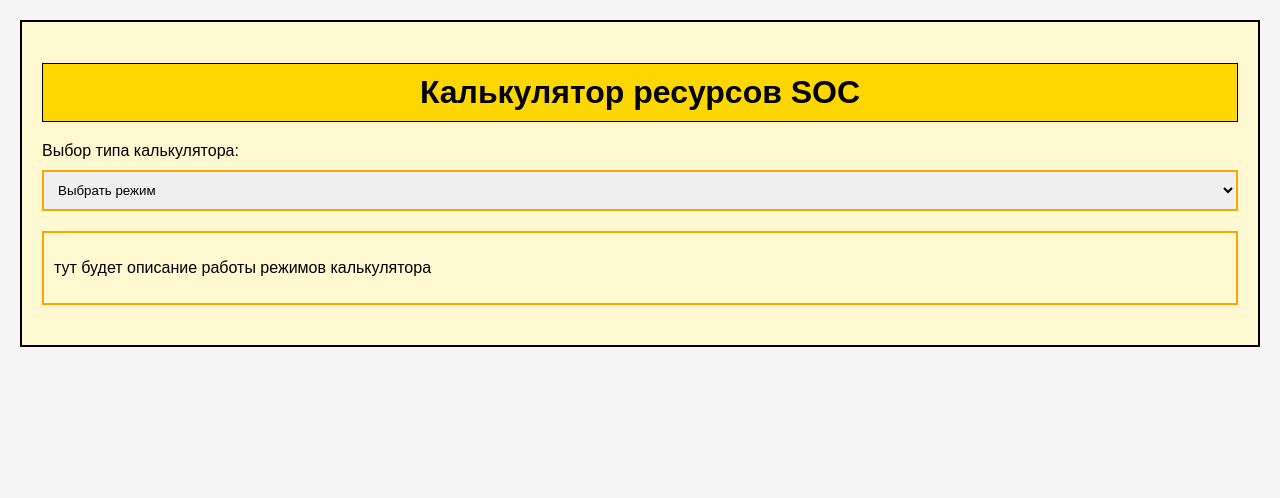
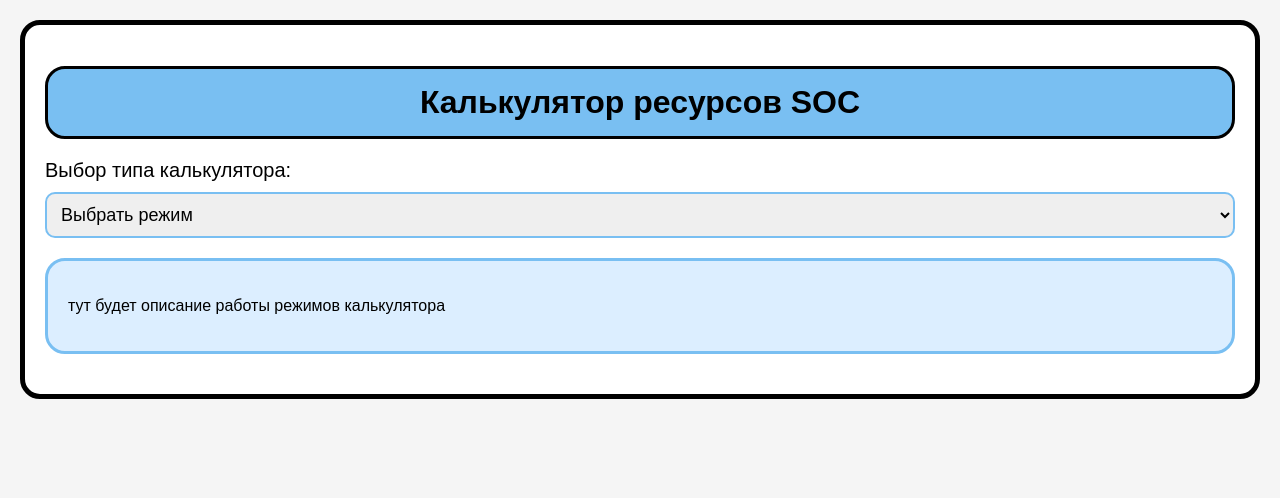
Before and after one commit to dm3tr-0/Calc-Python-Excel-PDF-WORD, a Flask app: page / in a window 1280 px wide. Shown: the top 498 px of the page. Run offline with Flask 3, Linux system fonts and the light colour scheme.

Commit message:
обновил внешний вид

```diff
--- a/static/style.css
+++ b/static/style.css
@@ -1,67 +1,100 @@
+
 body {
     font-family: Arial, sans-serif;
     margin: 20px;
     padding: 0;
     background-color: #f5f5f5;
+    padding-bottom: 100px;
 }
+
 .container {
-    border: 2px solid black;
+    border: 5px solid #000000;
     padding: 20px;
     max-width: 1200px;
-    background-color: #fff8d1;
+    background-color: #fff;
+    border-radius: 20px; /* Скругление углов */
 }
+
 h1 {
     text-align: center;
-    background-color: #ffd700;
-    border: 1px solid black;
-    padding: 10px;
+    background-color: #79bff2; /* Синий фон */
+    color: #000000; /* Черный текст */
+    border: 3px solid #000000;
+    padding: 15px;
     margin-bottom: 20px;
+    border-radius: 20px; /* Скругление углов */
 }
+
 label {
     display: block;
     margin: 10px 0 5px;
+    font-size: 20px;
+    color: #000000; /* Черный текст */
 }
-select, input[type="text"] {
+
+select, input[type="number"] {
     width: 100%;
     padding: 10px;
     margin: 5px 0 20px;
-    border: 2px solid orange;
+    border: 2px solid #79bff2;
+    border-radius: 10px; /* Скругление углов */
     box-sizing: border-box;
+    font-size: 18px;
 }
-.input-fields, .frame {
+
+.input-fields {
+    border: 3px solid #79bff2;
     display: none;
-    border: 2px solid orange;
-    padding: 10px;
+    padding: 20px;
     margin-bottom: 20px;
+    border-radius: 20px; /* Скругление углов */
+    background-color: #dceeff; /* Светло-синий фон */
 }
-#result {
-    border: 2px solid black;
-    padding: 20px;
-    min-height: 100px;
-    background-color: #fff;
+
+button[type="submit"] {
+    background-color: #ff4f92; /* Розовая кнопка */
+    color: white;
+    padding: 15px 30px;
+    border: none;
+    font-size: 20px;
+    border-radius: 15px; /* Скругление углов */
+    cursor: pointer;
+}
+
+button[type="submit"]:hover {
+    background-color: #e54382; /* Изменение цвета при наведении */
 }
 
 table {
     width: 100%;
     border-collapse: collapse;
+    margin-bottom: 20px;
 }
 
 table th, table td {
-    padding: 8px;
+    padding: 15px;
     text-align: center;
+    border: 2px solid #000000; /* Черные границы */
+    font-size: 18px;
 }
 
 table th {
-    background-color: #f2f2f2;
+    background-color: #79bff2; /* Синий фон */
+    color: #000000;
+    border-radius: 10px;
 }
 
 table td {
+    background-color: #ffffff; /* Белый фон */
+    color: #000000; /* Черный текст */
+    border-radius: 10px;
     white-space: nowrap; /* Отключаем перенос строк в ячейках */
 }
-footer {
-position: absolute;
-bottom: 0;
-width: 80%;
-height: 120px; /* Высота блока footer */
-/*background: rgba(14,14,14,0.95);*/
+
+#result {
+    border: 3px solid #000000;
+    padding: 20px;
+    min-height: 100px;
+    background-color: #f2f2f2;
+    border-radius: 20px; /* Скругление углов */
 }
```
